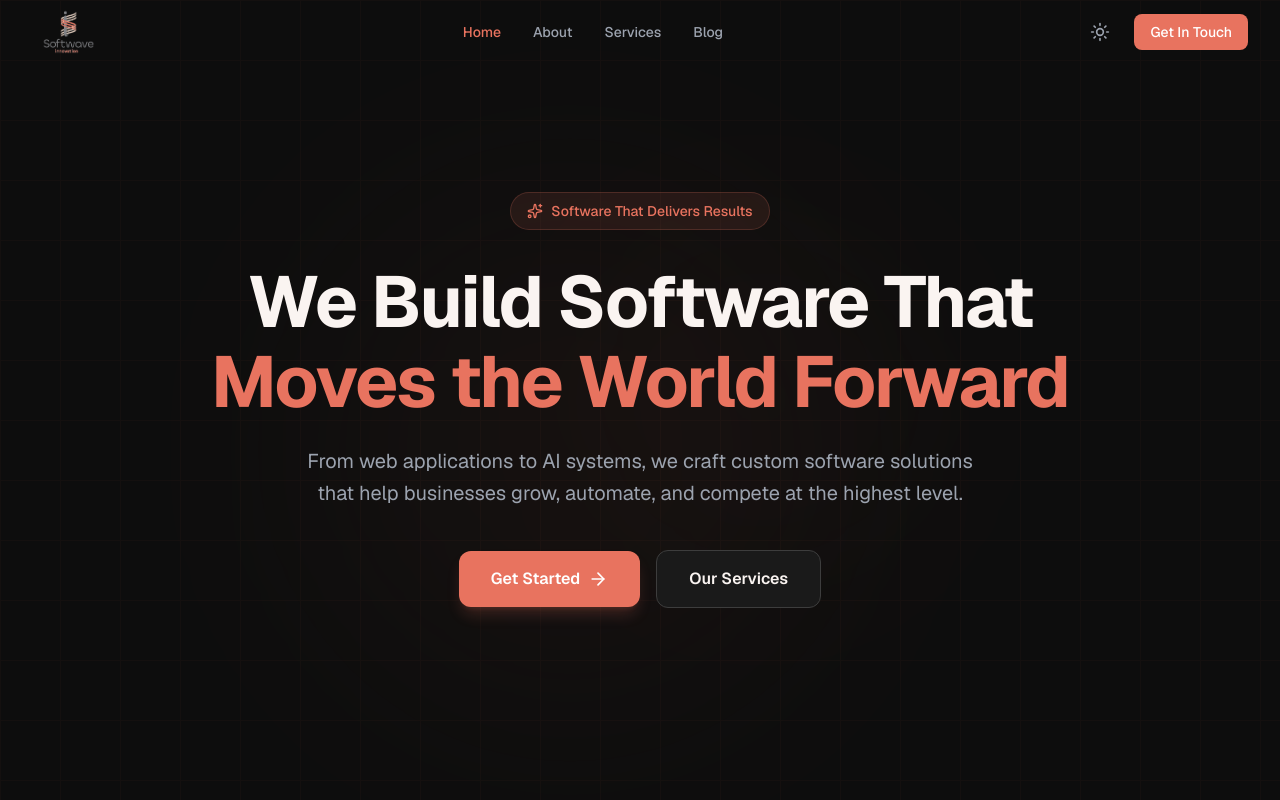
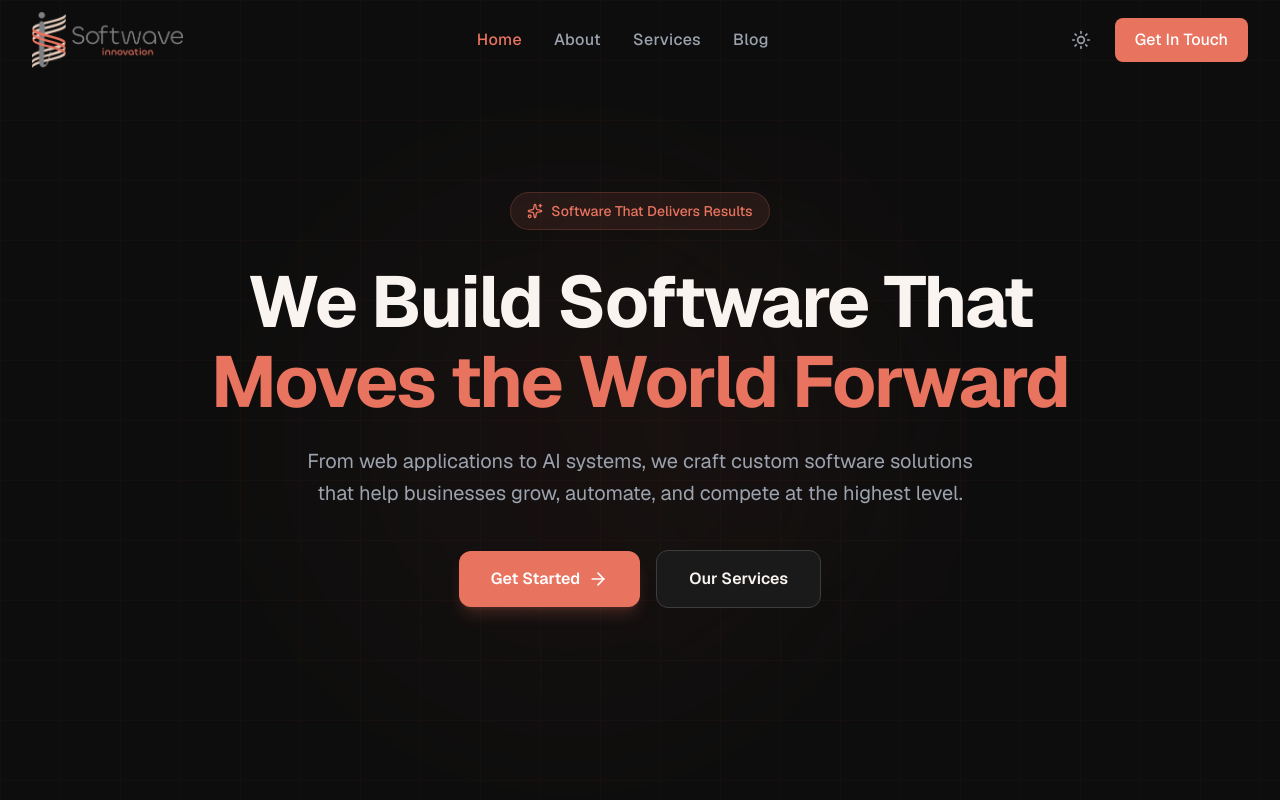
Before and after one commit to AshrafShuvo022/softwave-website, a Next.js app: page / in a window 1280 px wide. Shown: the top 800 px of the page. Built offline with nearby package versions, Linux system fonts and the light colour scheme.

Commit message:
feat: update logo dimensions and navbar/footer styling for improved layout

```diff
--- a/src/components/layout/Footer.tsx
+++ b/src/components/layout/Footer.tsx
@@ -29,9 +29,9 @@ export default function Footer() {
               <Image
                 src="/logo.png"
                 alt="Softwave Innovation"
-                width={140}
-                height={56}
-                className="h-14 w-auto"
+                width={2500}
+                height={928}
+                className="h-10 md:h-12 w-auto"
               />
             </Link>
             <p className="text-[#4b5563] dark:text-[#9ca3af] text-sm leading-relaxed mb-6">
--- a/src/components/layout/Navbar.tsx
+++ b/src/components/layout/Navbar.tsx
@@ -35,15 +35,15 @@ export default function Navbar() {
       }`}
     >
       <div className="max-w-7xl mx-auto px-4 sm:px-6 lg:px-8">
-        <div className="flex items-center justify-between h-16">
+        <div className="flex items-center justify-between h-20">
           {/* Logo */}
           <Link href="/" className="flex items-center">
             <Image
               src="/logo.png"
               alt="Softwave Innovation"
-              width={120}
-              height={48}
-              className="h-10 md:h-12 w-auto"
+              width={2500}
+              height={928}
+              className="h-12 md:h-14 w-auto"
               priority
             />
           </Link>
@@ -54,7 +54,7 @@ export default function Navbar() {
               <Link
                 key={link.href}
                 href={link.href}
-                className={`text-sm font-medium transition-colors ${
+                className={`text-base font-medium tracking-wide transition-colors ${
                   pathname === link.href
                     ? "text-[#e8735f]"
                     : "text-[#4b5563] dark:text-[#9ca3af] hover:text-[#1a1a1a] dark:hover:text-[#faf4f1]"
@@ -76,7 +76,7 @@ export default function Navbar() {
             </button>
             <Link
               href="/contact"
-              className="hidden md:inline-flex items-center px-4 py-2 rounded-lg bg-[#e8735f] text-white text-sm font-medium hover:bg-[#d4654f] transition-colors"
+              className="hidden md:inline-flex items-center px-5 py-2.5 rounded-lg bg-[#e8735f] text-white text-base font-medium hover:bg-[#d4654f] transition-colors"
             >
               Get In Touch
             </Link>
```
Also changed, not shown: public/logo.jpg (deleted), public/logo.png.
